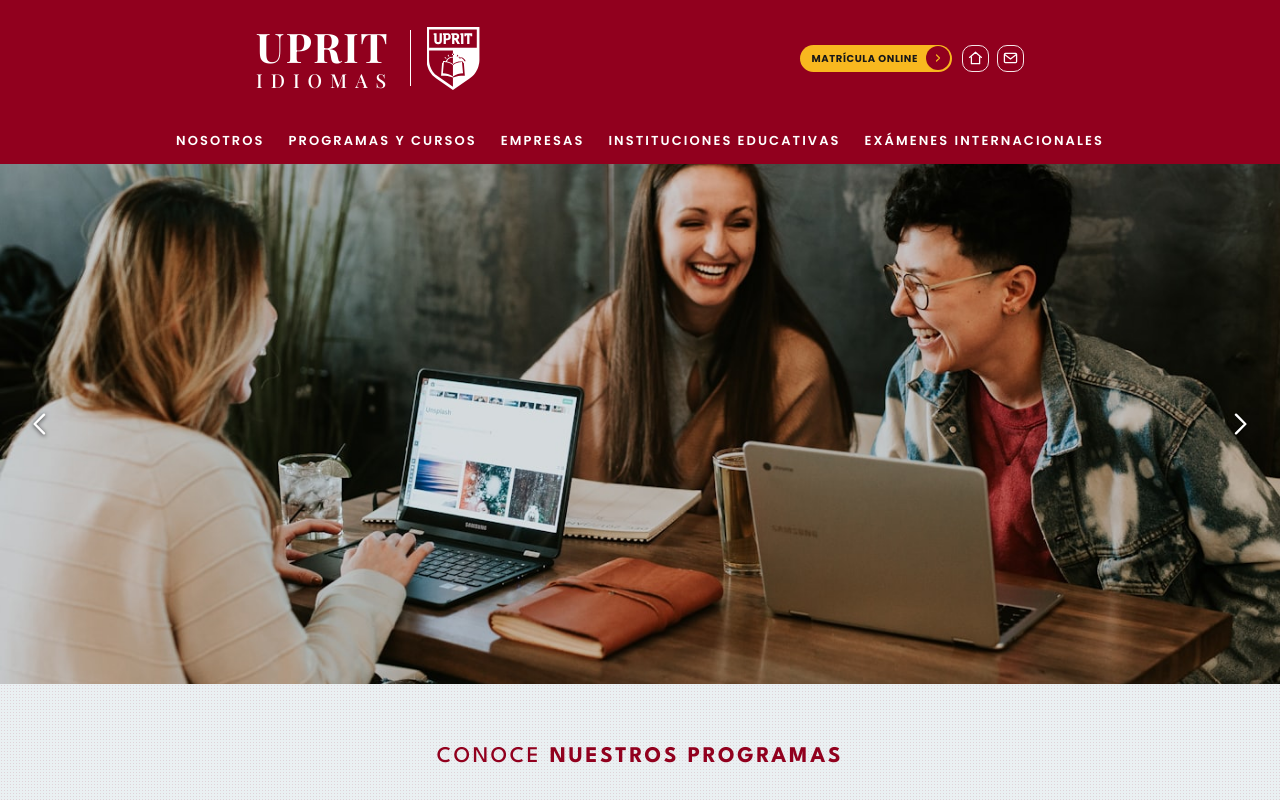
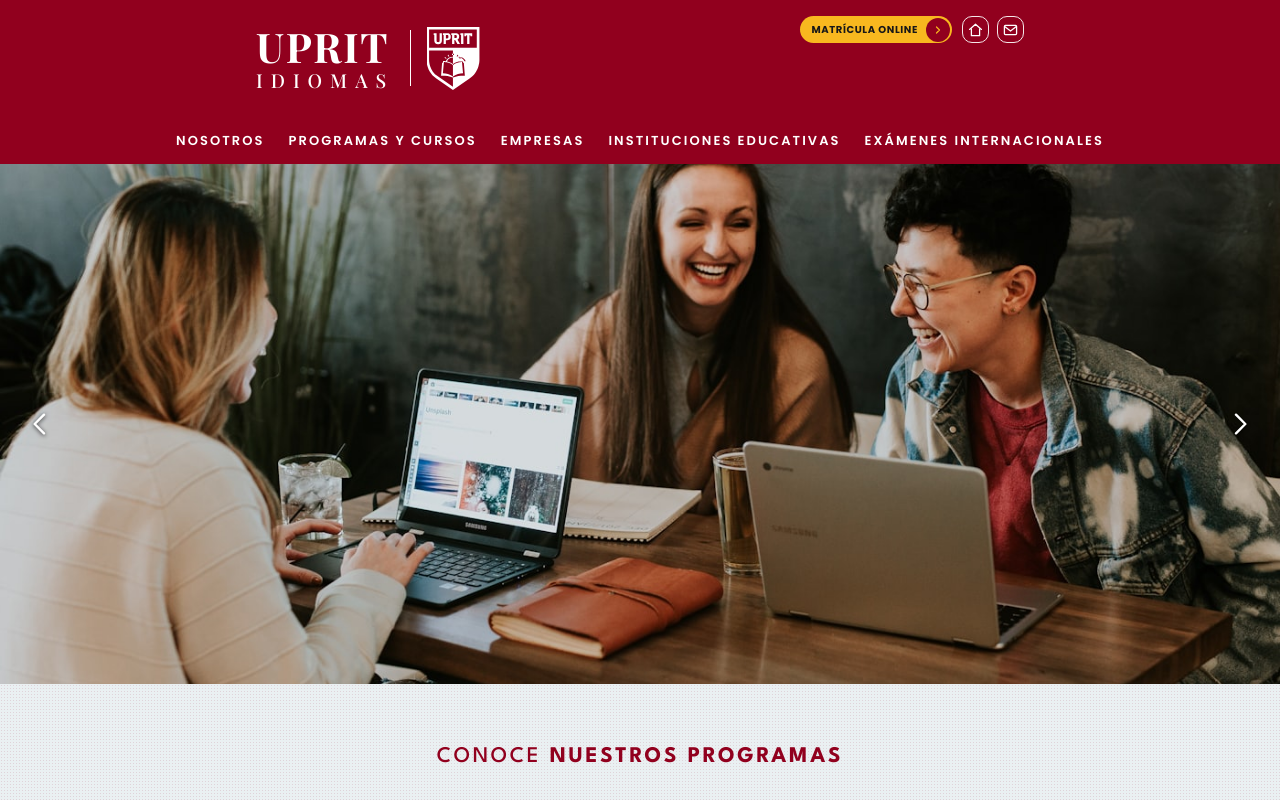
Before and after one commit to jhon-livias/uprit-languages, a React (Vite) app in the folder frontend/: page / in a window 1280 px wide. Shown: the top 800 px of the page. Built offline with nearby package versions, Linux system fonts and the light colour scheme.

Commit message:
fix header

```diff
--- a/frontend/src/layouts/Header/Header.tsx
+++ b/frontend/src/layouts/Header/Header.tsx
@@ -108,10 +108,10 @@ export const Header = ({ activeHref = "/" }: HeaderProps) => {
       </a>
 
       <div className={`relative z-20 ${layoutContainerClass}`}>
-        <div className="flex items-center justify-between gap-3 py-3 sm:gap-4 sm:py-4">
+        <div className="flex items-center justify-between gap-3 py-3 sm:gap-4 sm:py-4 xl:items-start">
           <Brand />
 
-          <div className="flex shrink-0 items-center justify-start gap-2 sm:gap-2.5">
+          <div className="flex shrink-0 items-center justify-start gap-2 sm:gap-2.5 xl:items-start">
             <EnrollButton className="hidden xl:flex" />
             <div className="hidden items-center gap-2 xl:flex">
               <IconLink href={headerActions.home.href} label={headerActions.home.label} className="size-[27px]">
```
